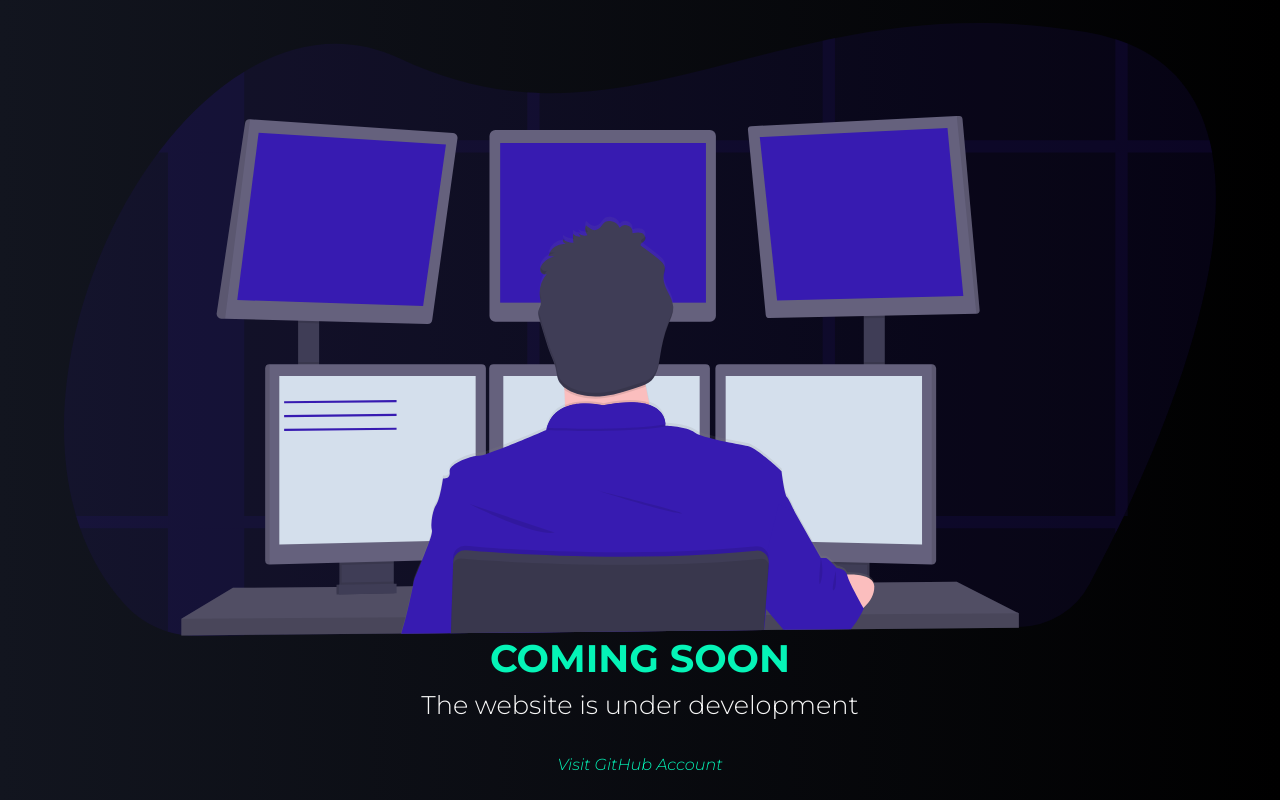
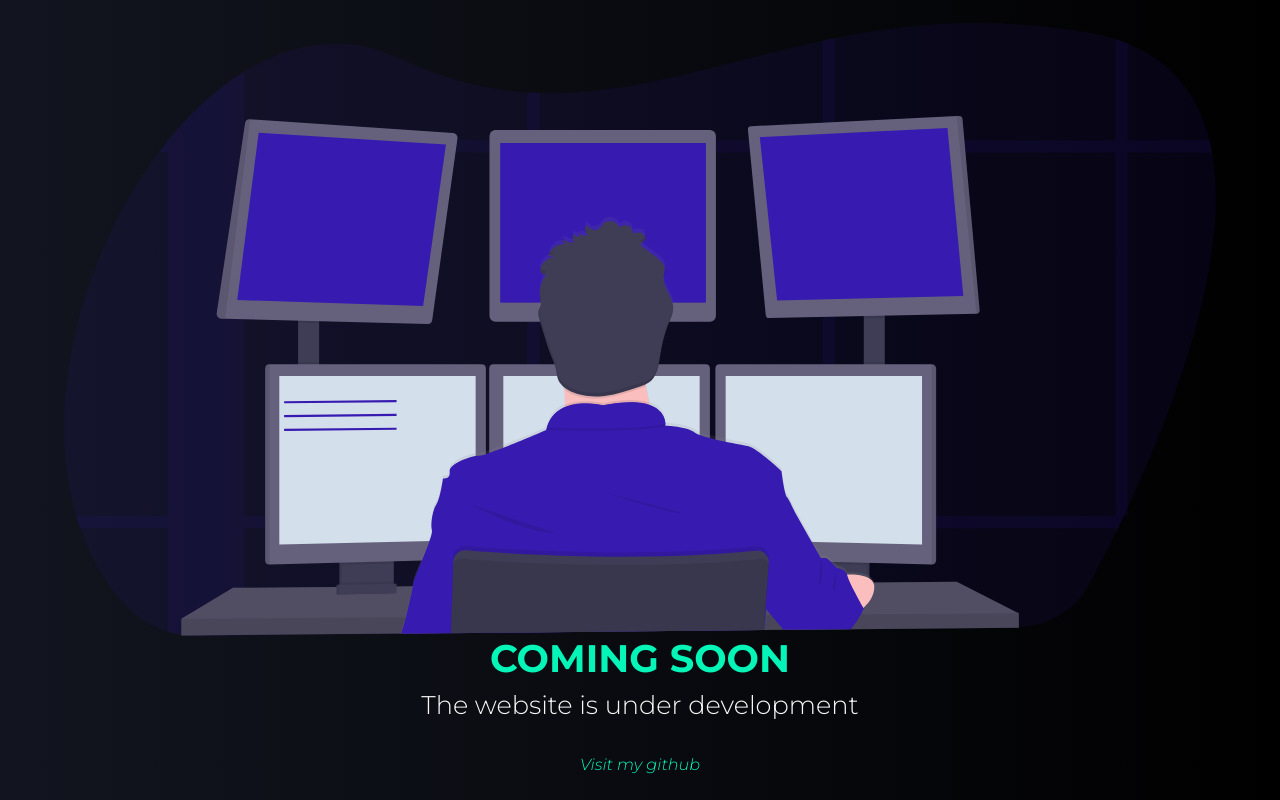
Before and after one commit to darubiomunoz/darubiomunoz.github.io, a React (Create React App) app: page / in a window 1280 px wide. Built offline with nearby package versions, Linux system fonts and the light colour scheme.

Commit message:
spelling correction

```diff
--- a/src/components/DevelopmentInfo.js
+++ b/src/components/DevelopmentInfo.js
@@ -6,7 +6,7 @@
         <section className="development__body">
             <h1 className="development__title">Coming Soon</h1>
             <h4 className="development__subtitle">The website is under development</h4>
-            <a className="development__calltoaction" href="https://github.com/darubiomunoz" target="_blank" rel="noreferrer">Visit GitHub Account</a>
+            <a className="development__calltoaction" href="https://github.com/darubiomunoz" target="_blank" rel="noreferrer">Visit my github</a>
         </section>
     );
 }
```
